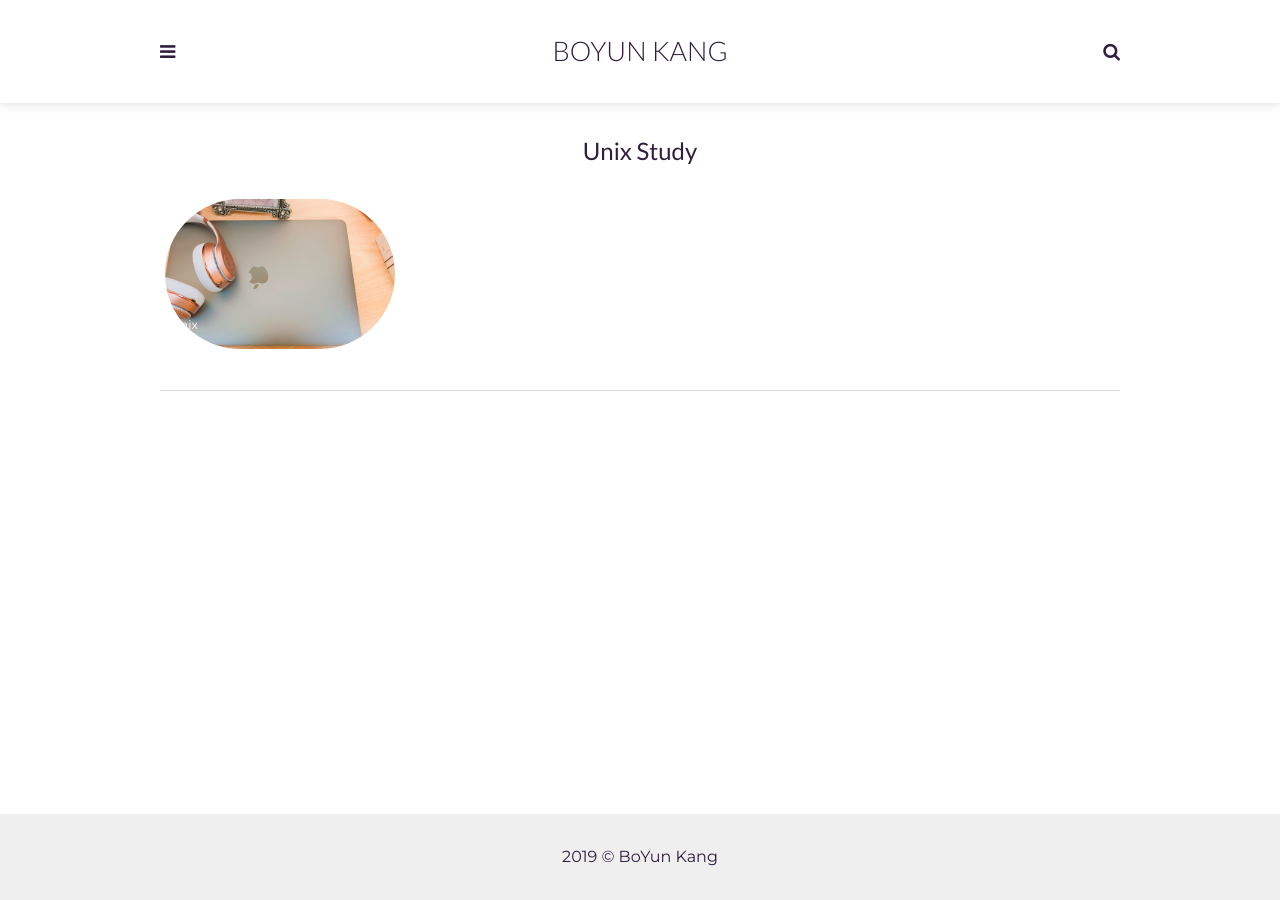
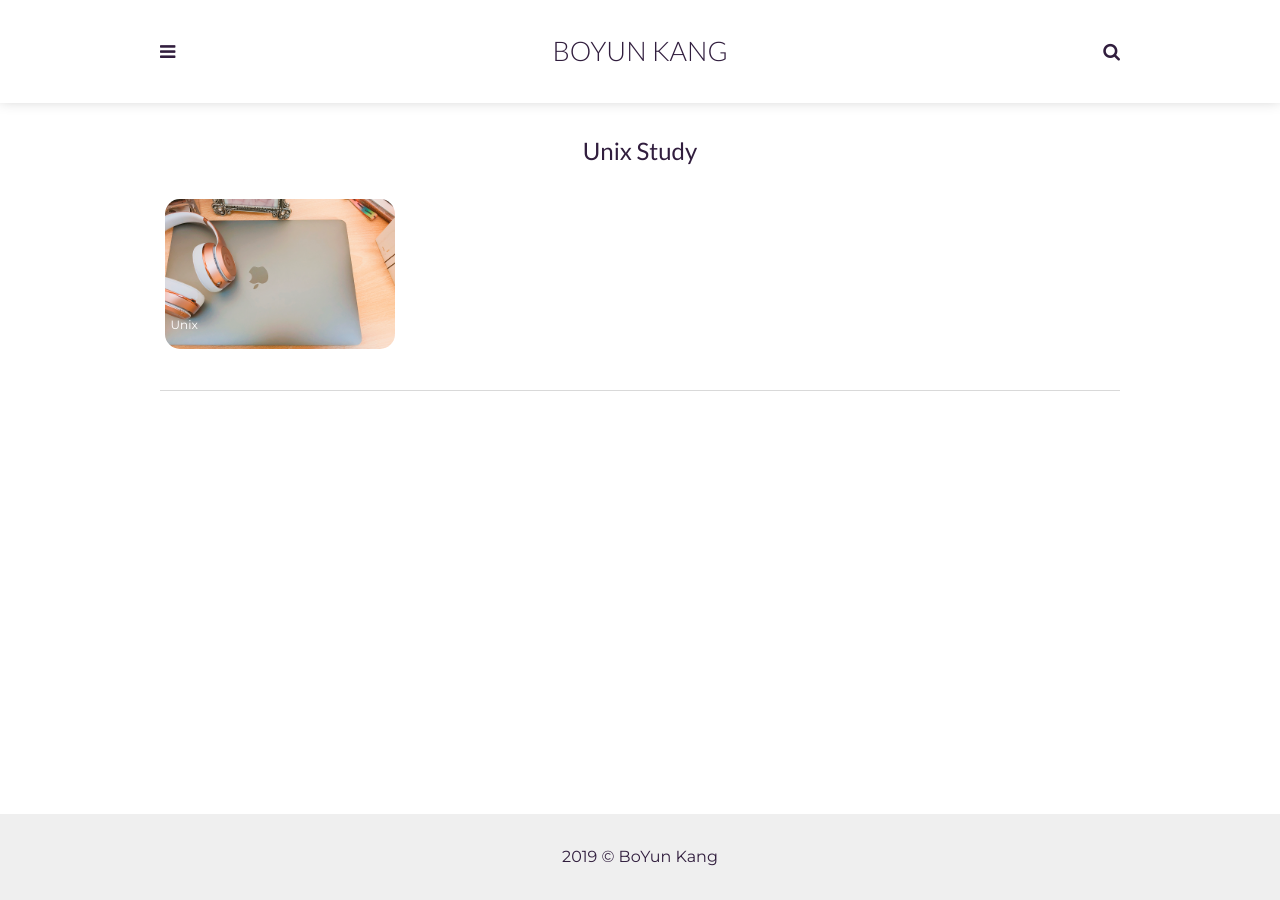
Before and after one commit to boyunjjang1/boyunjjang1.github.io, a Jekyll site: the page built from _pages/Unix.html, in a window 1280 px wide. Built offline with Jekyll 4.4.1, drawn with Linux system fonts in a browser that asks for light colours.

Commit message:
ADD border-radius at .recent-item 2

```diff
--- a/assets/css/main.css
+++ b/assets/css/main.css
@@ -1287,7 +1287,7 @@ pre code {
   margin-bottom: 0.5%;
   -webkit-transition: all .3s;
   transition: all .3s;
-  border-radius: 80px;
+  border-radius: 15px;
 }
 
 .recent-box .recent-list .recent-item span {
```
